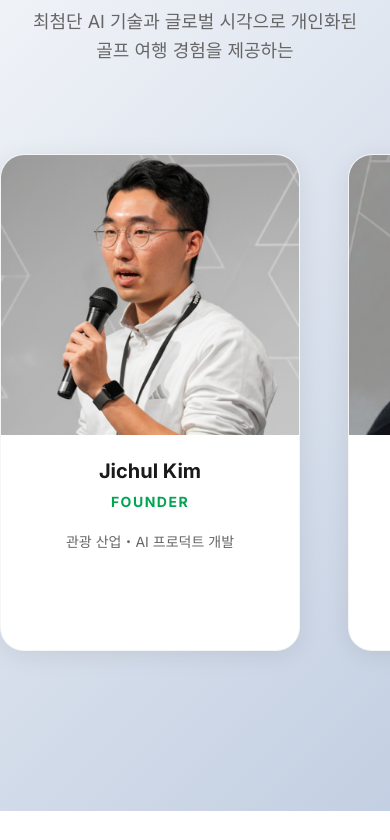
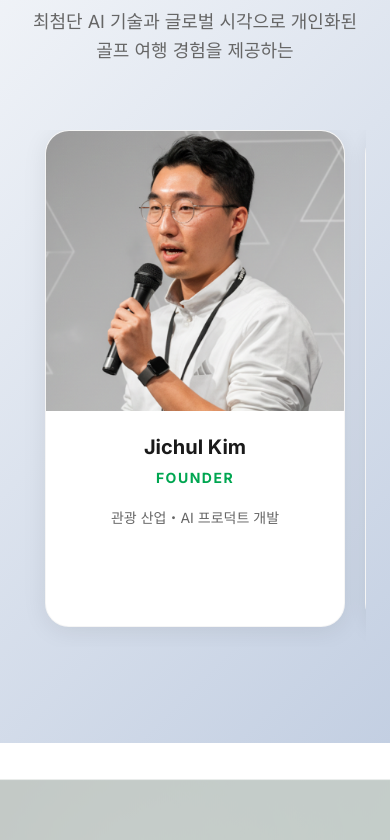
Before and after one commit to Golfary-com/homepage, a Next.js app: page /contact in a window 390 px wide. Shown: the part 4700-5540 px from the top of the page. Built offline with nearby package versions, Linux system fonts and the light colour scheme.

Commit message:
style: Center Team cards on mobile with scroll-snap and padding

```diff
--- a/src/components/Team.module.css
+++ b/src/components/Team.module.css
@@ -214,12 +214,16 @@
 @media (max-width: 768px) {
   .card {
     flex: 0 0 300px;
+    scroll-snap-align: center;
   }
 
   .grid {
-    margin: 0 calc(-1 * var(--spacing-l));
-    padding-left: var(--spacing-l);
-    padding-right: var(--spacing-l);
+    margin: 0;
+    /* Center the active item by adding side padding equal to (screen/2 - card/2) */
+    /* Since card is 300px, half is 150px */
+    padding: 0 calc(50% - 150px);
+    gap: 20px;
+    padding-bottom: 20px; /* Space for shadow */
   }
 }
 
```
